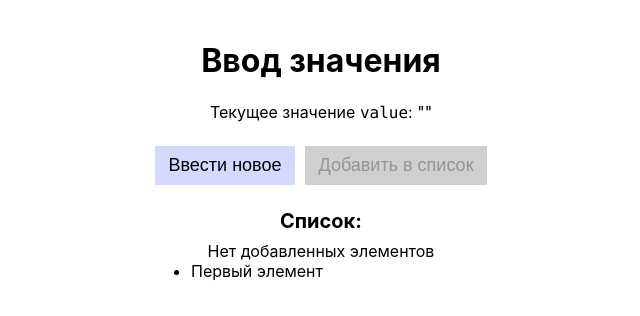
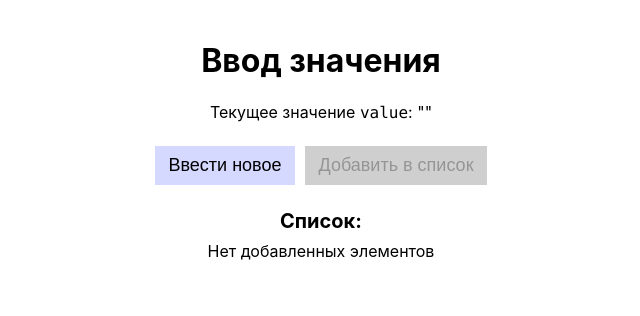
Before and after one commit to fixvomeam/vite-project, a React (Vite) app: page / in a window 1280 px wide. Shown: the top 316 px of the page, without its empty margins (319-959 px from the left). Built offline with nearby package versions, Linux system fonts and the light colour scheme.

Commit message:
Добавил списки

```diff
--- a/src/App.jsx
+++ b/src/App.jsx
@@ -46,9 +46,13 @@ export const App = () => {
 				</div>
 				<div className={styles[`list-container`]}>
 					<h2 className={styles[`list-heading`]}>Список:</h2>
-					<p className={styles[`no-margin-text`]}>Нет добавленных элементов</p>
+					{list.length === 0 && <p className={styles[`no-margin-text`]}>Нет добавленных элементов</p>}
 					<ul className={styles.list}>
-						<li className={styles[`list-item`]}>Первый элемент</li>
+						{list.map(({ id, value }) => (
+							<li className={styles[`list-item`]} key={id}>
+								{new Date(id).toLocaleString()} {value}
+							</li>
+						))}
 					</ul>
 				</div>
 			</div>
```
